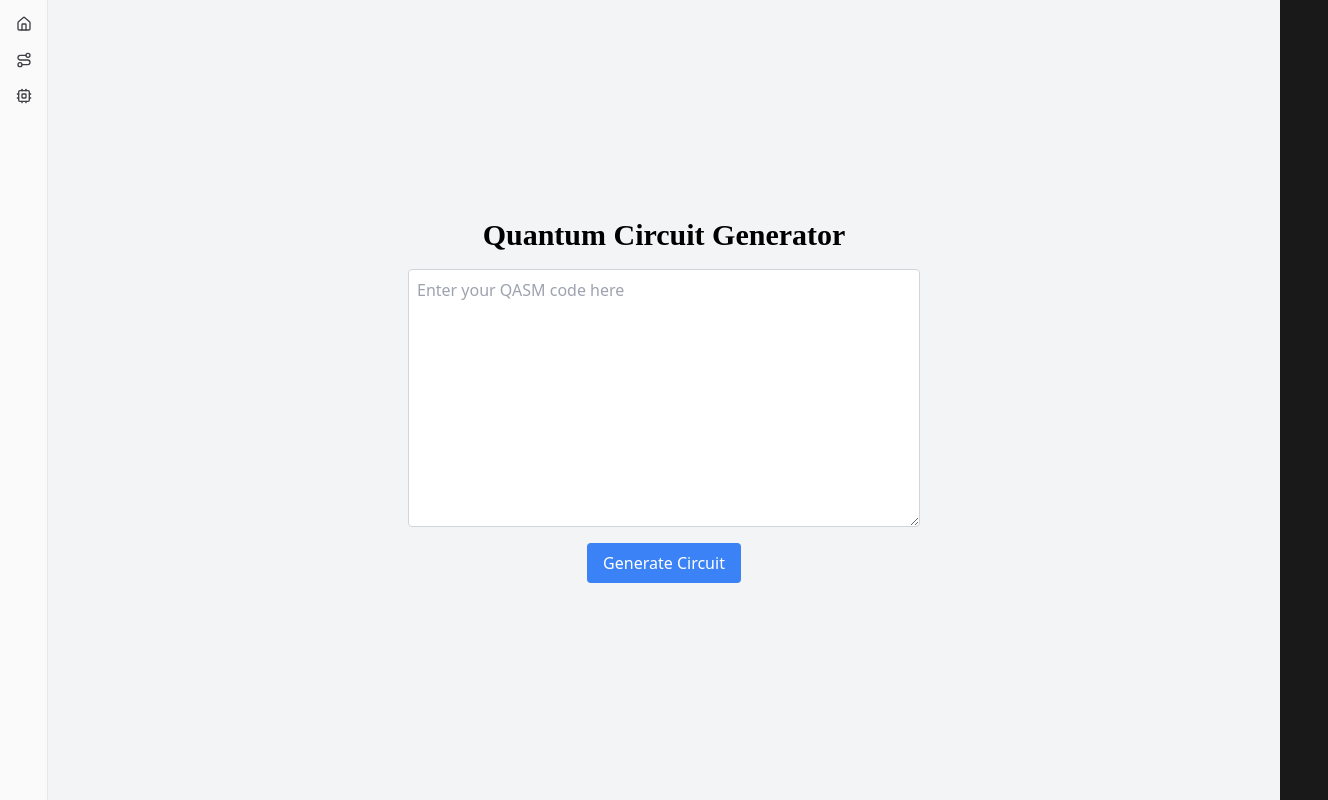
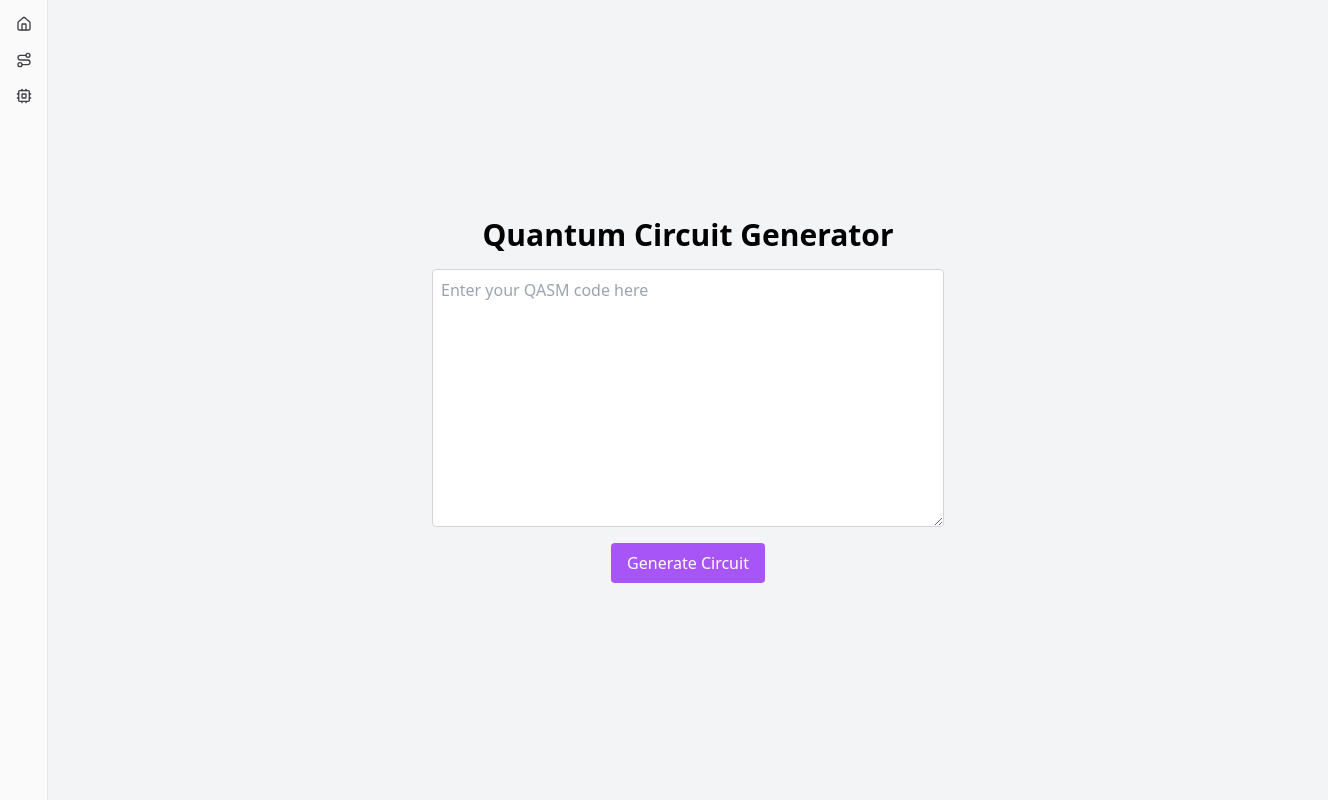
Before and after one commit to krishnan74/ripples, a Next.js app: page /generate-circuit in a window 1280 px wide. Shown: the whole page, 1328 px wide, since content can reach past the window. Built offline with nearby package versions, Linux system fonts and the light colour scheme; no server answers.

Commit message:
refacator - Padding measures changed for design

```diff
--- a/app/generate-circuit/page.js
+++ b/app/generate-circuit/page.js
@@ -32,8 +32,9 @@ export default function Home() {
   };
 
   return (
-    <div className="min-h-screen bg-gray-100 flex flex-col items-center justify-center p-4">
-      <h1 className="text-3xl font-bold mb-4 font-['Quantum']">
+
+    <div className="min-h-screen bg-gray-100 flex flex-col items-center justify-center p-4 w-screen">
+      <h1 className="text-3xl font-bold mb-4 ">
         Quantum Circuit Generator
       </h1>
       <textarea
@@ -46,7 +47,7 @@ export default function Home() {
       />
       <button
         onClick={handleGenerateCircuit}
-        className="bg-blue-500 text-white px-4 py-2 rounded hover:bg-blue-600"
+        className="bg-purple-500 text-white px-4 py-2 rounded hover:bg-purple-600"
       >
         Generate Circuit
       </button>
--- a/app/route-finder/page.js
+++ b/app/route-finder/page.js
@@ -4,7 +4,6 @@ import React, { useState } from "react";
 import axios from "axios";
 import { Button } from "@/components/ui/button";
 import { FaArrowRight } from "react-icons/fa";
-import "./test.css";
 
 const Home = () => {
   const [formData, setFormData] = useState({
@@ -57,7 +56,7 @@ const Home = () => {
   };
 
   return (
-    <div className="bg-gray-50 flex flex-col justify-center h-[99vh] px-8 rounded-md">
+    <div className="px-24 pt-[120px] overflow-x-hidden bg-white w-screen pl-[250px] h-screen">
       <div className="flex justify-between">
         <p>Supplier ID:</p>
         <p>Customer ID:</p>
```
